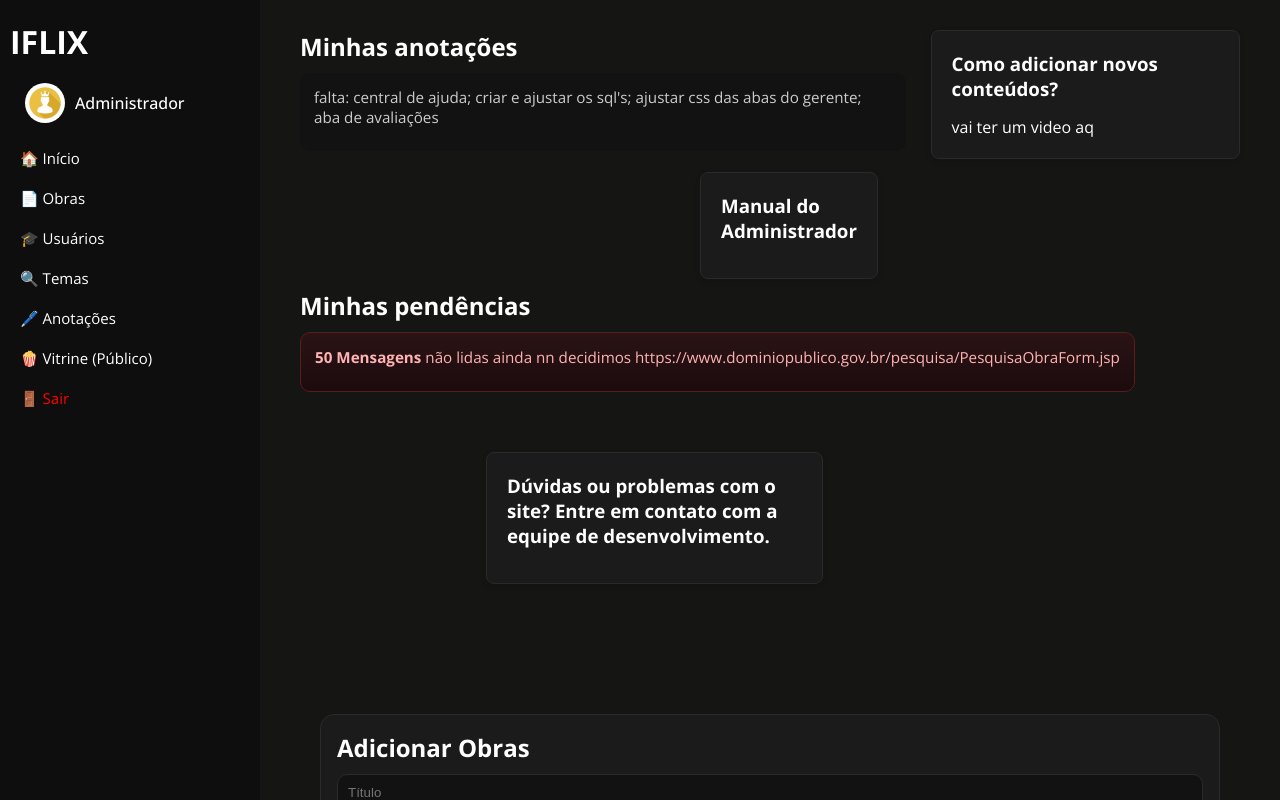
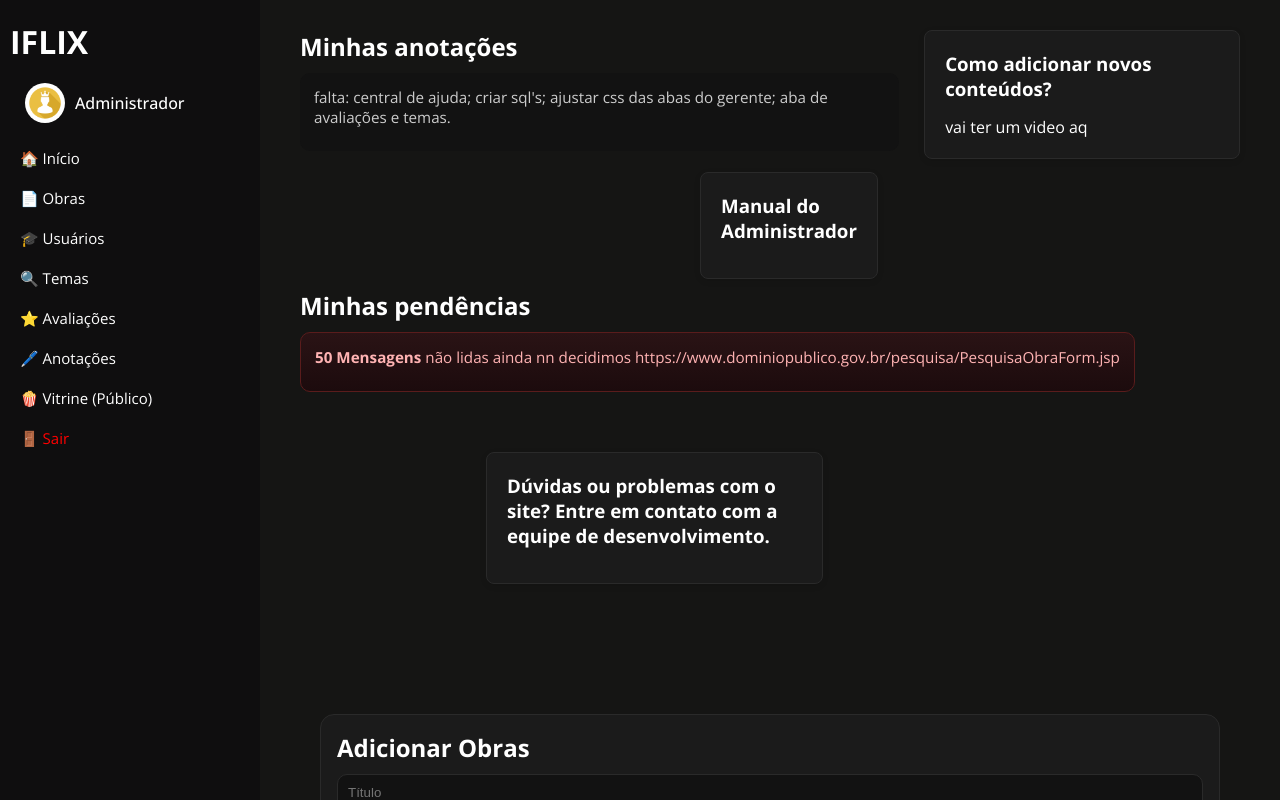
Before and after one commit to ruanvictorsm/IFLIX, a plain HTML site: page frontend/public_html/gerente.html in a window 1280 px wide. Drawn offline with nearby package versions, Linux system fonts and the light colour scheme.

Commit message:
barra de navegação - avaliações

```diff
--- a/frontend/public_html/gerente.html
+++ b/frontend/public_html/gerente.html
@@ -23,10 +23,11 @@
         <nav class="menu">
             <ul>
                 <li onclick="window.location.href= 'gerente.html';">🏠 Início</li>
-                <li onclick="window.location.href='obras.html'">📄 Obras</li>
+                <li onclick="window.location.href='obras.html';">📄 Obras</li>
                 <li onclick="window.location.href='usuarios.html';">🎓 Usuários</li>
                 <li onclick="window.location.href='temas.html';">🔍 Temas</li>
-                <li onclick="window.location.href='adminAnot.html'">🖊️ Anotações</li>
+                <li onclick="window.location.href='avaliacoes.html';">⭐ Avaliações</li>
+                <li onclick="window.location.href='adminAnot.html';">🖊️ Anotações</li>
                 <li onclick="window.location.href='projeto.html';">🍿 Vitrine (Público)</li>
                 <li style="color: red" onclick="window.location.href='index.html';">🚪 Sair</li>
             </ul>
@@ -38,8 +39,7 @@
             <section class="secao">
                 <h2>Minhas anotações</h2>
                 <div class="bloco azul">
-                    <p> falta: central de ajuda; criar e ajustar
-                        os sql's; ajustar css das abas do gerente; aba de avaliações</p>
+                    <p> falta: central de ajuda; criar sql's; ajustar css das abas do gerente; aba de avaliações e temas.</p>
                 </div>
             </section>
 
@@ -244,4 +244,5 @@
     </script>
 </body>
 
+
 </html>
```
